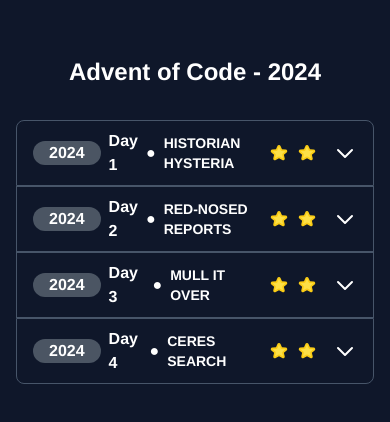
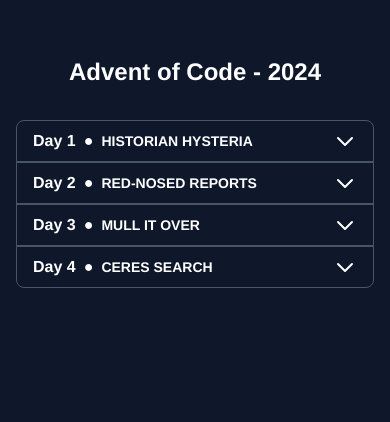
Before and after one commit to douglasyabuki/advent-of-code-2024, a React (Vite) app: page / in a window 390 px wide. Shown: the top 422 px of the page. Built offline with nearby package versions, Linux system fonts and the light colour scheme.

Commit message:
Fix: Cleaner code / Add: Minimal responsiveness

```diff
--- a/src/components/challenges/challenge-container/ChallengeContainer.tsx
+++ b/src/components/challenges/challenge-container/ChallengeContainer.tsx
@@ -33,6 +33,17 @@
     second: null,
   });
 
+  const hrefs = {
+    advent: {
+      href: `https://adventofcode.com/${year}/day/${day}`,
+      Icon: <Icons.LINK />,
+    },
+    code: {
+      href: `https://github.com/douglasyabuki/advent-of-code-2024/tree/master/src/components/challenges/challenges-lists/${year}/day${day >= 10 ? day : "0" + day}.ts`,
+      Icon: <Icons.CODE />,
+    },
+  };
+
   return (
     <Accordion
       HeaderComponent={
@@ -46,21 +57,18 @@
     >
       <div className="flex w-auto flex-1 items-center justify-end gap-2 self-stretch">
         <p className="hidden">{story}</p>
+        {Object.entries(hrefs).map(([key, { href, Icon }]) => (
           <a
             className="jutify-center flex size-8 items-center justify-center rounded-full bg-gray-600"
-          href={`https://adventofcode.com/${year}/day/${day}`}
+            href={href}
             target="_blank"
+            key={key}
           >
-          <Icons.LINK />
+            {Icon}
           </a>
-        <a
-          className="jutify-center flex size-8 items-center justify-center rounded-full bg-gray-600"
-          href=""
-        >
-          <Icons.CODE />
-        </a>
+        ))}
       </div>
-      <div className="flex w-auto flex-1 items-center justify-start gap-4 self-stretch">
+      <div className="flex w-auto flex-1 flex-col items-center justify-start gap-4 self-stretch sm:flex-row">
         <TextInput
           label="Paste your input"
           value={input}
@@ -72,8 +80,10 @@
             setResponses({ first, second });
           }}
         />
+        <div className="flex gap-4 justify-start flex-1 self-stretch">
           <ChallengeResponseField part={"One"} response={responses?.first} />
           <ChallengeResponseField part={"Two"} response={responses?.second} />
+        </div>
       </div>
     </Accordion>
   );
--- a/src/components/challenges/challenge-container/challenge-container-header/ChallengeContainerHeader.tsx
+++ b/src/components/challenges/challenge-container/challenge-container-header/ChallengeContainerHeader.tsx
@@ -19,12 +19,14 @@
   return (
     <div className="flex h-auto w-auto flex-1 items-center justify-between gap-2">
       <div className="flex items-center justify-start gap-2">
-        <h3 className="rounded-full bg-gray-600 px-4 font-bold">{year}</h3>
-        <h4 className="font-bold">Day {day}</h4>
+        <h3 className="hidden rounded-full bg-gray-600 px-4 font-bold sm:flex">
+          {year}
+        </h3>
+        <h4 className="w-fit shrink-0 font-bold">Day {day}</h4>
         <p>●</p>
-        <h3 className="text-sm font-bold uppercase">{title}</h3>
+        <h3 className="w-fit shrink-0 text-sm font-bold uppercase">{title}</h3>
       </div>
-      <ul className="flex items-center justify-end gap-2 rounded-full px-2 pb-[2px]">
+      <ul className="hidden items-center justify-end gap-2 rounded-full px-2 pb-[2px] sm:flex">
         {[...yellowStars, ...grayStars].map((star, id) => (
           <li key={id}>
             <Icons.STAR_OUTLINED className={twMerge("size-5", star)} />
--- a/src/ui/text-input/TextInput.tsx
+++ b/src/ui/text-input/TextInput.tsx
@@ -29,7 +29,7 @@
   return (
     <div
       className={twMerge(
-        "rounded-base group relative flex h-10 w-auto items-center justify-start border-[2px] border-slate-400 px-4 transition-all duration-150 has-[:focus]:border-sky-400 has-[:selected]:border-sky-400 has-[:disabled]:opacity-75 has-[:enabled]:hover:border-sky-400",
+        "self-stretch rounded-base group relative flex h-10 w-auto shrink-0 items-center justify-start border-[2px] border-slate-400 px-4 transition-all duration-150 has-[:focus]:border-sky-400 has-[:selected]:border-sky-400 has-[:disabled]:opacity-75 has-[:enabled]:hover:border-sky-400",
         className,
       )}
     >
```
Also changed, not shown: src/components/challenges/challenge-container/challenge-response-field/ChallengeResponseField.tsx (+0 -18 lines). Lines whose indentation alone changed are shown as unchanged.
